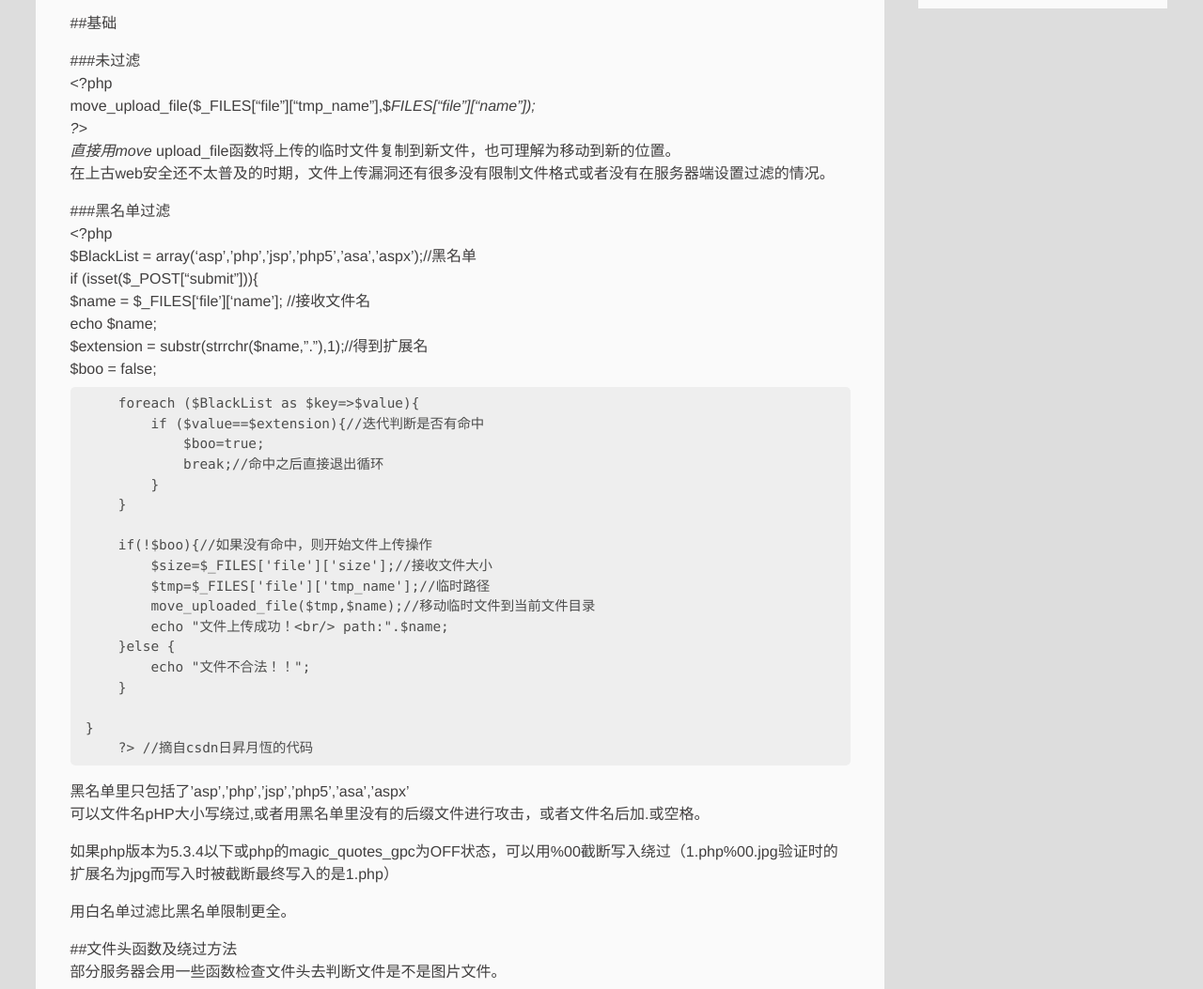
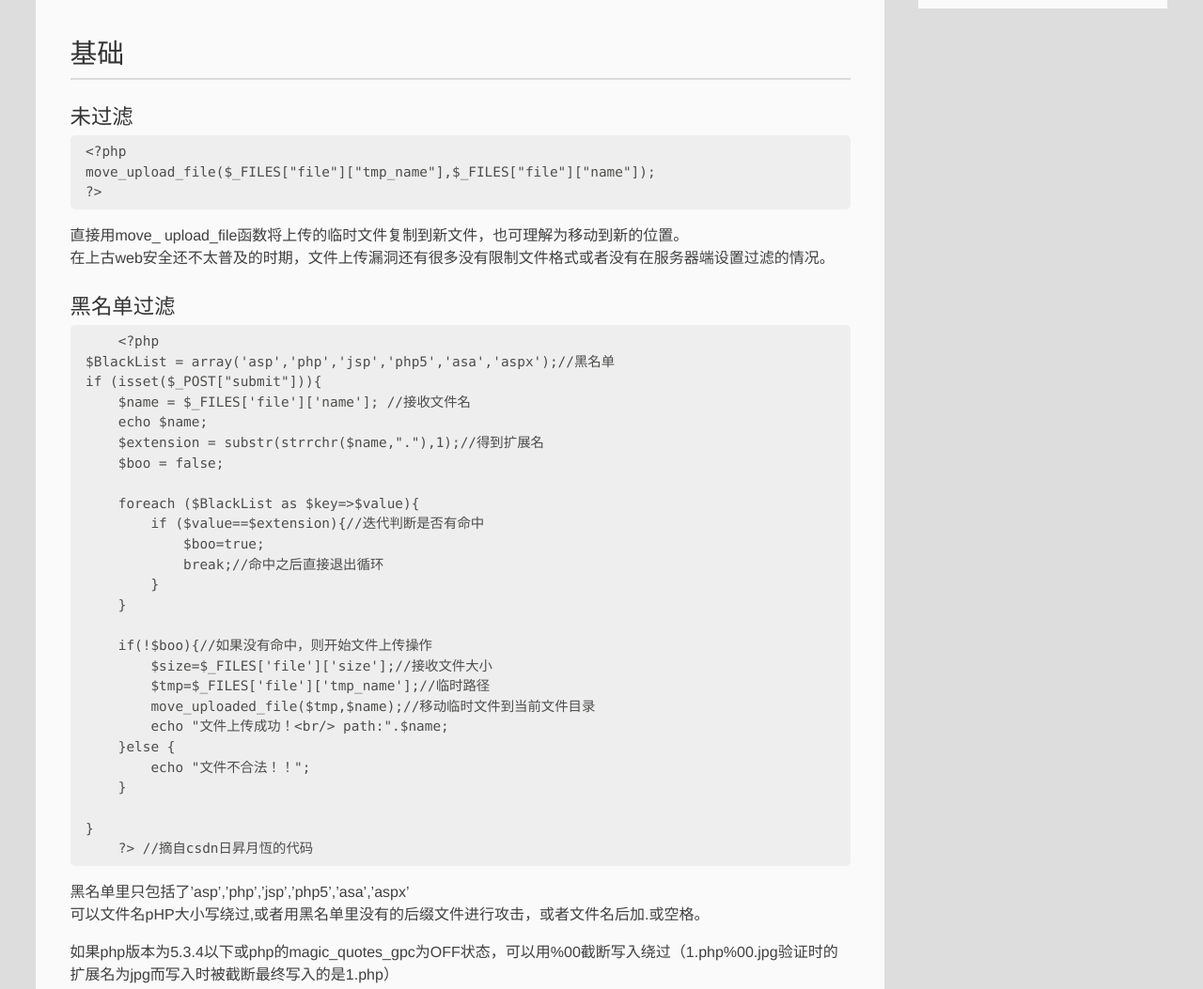
Before and after one commit to Sancrane/sancrane.github.io, a plain HTML site: page index.html in a window 1280 px wide. Shown: the part 869-1922 px from the top of the page at 94% size. Drawn offline with Linux system fonts and the light colour scheme.

Commit message:
Site updated: 2018-02-28 01:38:22

```diff
--- a/index.html
+++ b/index.html
@@ -140,14 +140,23 @@
 </header>
     <div class="article-content">
 
-        <p>#</p>
+        <p># </p>
 <p>emmmmmmm之前班上小组分环境，我们组刚好做的文件上传漏洞。当时考察的是检测文件头验证绕过和apache解析漏洞。于是做一些相关总结。</p>
 <p>文件上传漏洞是个非常常见且容易理解的一个漏洞，有很多的漏洞场景和利用方式。</p>
 <p>现今文件上传的校验一般分为：<br>客户端javascript校验（也即是网页上一段javascript脚本校验上传文件的后缀名，此时并未发送数据包，可以通过burp等修改直接绕过）<br>服务器端校验（包括常见的扩展名黑白名单校验，文件头校验，content-type字段校验）<br>waf设备校验</p>
-<p>##基础  </p>
-<p>###未过滤<br>     &lt;?php<br>     move_upload_file($_FILES[“file”][“tmp_name”],$<em>FILES[“file”][“name”]);<br>     ?&gt;<br>直接用move</em> upload_file函数将上传的临时文件复制到新文件，也可理解为移动到新的位置。<br>在上古web安全还不太普及的时期，文件上传漏洞还有很多没有限制文件格式或者没有在服务器端设置过滤的情况。</p>
-<p>###黑名单过滤<br>        &lt;?php<br>    $BlackList = array(‘asp’,’php’,’jsp’,’php5’,’asa’,’aspx’);//黑名单<br>    if (isset($_POST[“submit”])){<br>        $name = $_FILES[‘file’][‘name’]; //接收文件名<br>        echo $name;<br>        $extension = substr(strrchr($name,”.”),1);//得到扩展名<br>        $boo = false;  </p>
-<pre><code>    foreach ($BlackList as $key=&gt;$value){
+<h2 id="基础"><a href="#基础" class="headerlink" title="基础"></a>基础</h2><h3 id="未过滤"><a href="#未过滤" class="headerlink" title="未过滤"></a>未过滤</h3><pre><code>&lt;?php
+move_upload_file($_FILES[&quot;file&quot;][&quot;tmp_name&quot;],$_FILES[&quot;file&quot;][&quot;name&quot;]);
+?&gt;
+</code></pre><p>直接用move_ upload_file函数将上传的临时文件复制到新文件，也可理解为移动到新的位置。<br>在上古web安全还不太普及的时期，文件上传漏洞还有很多没有限制文件格式或者没有在服务器端设置过滤的情况。</p>
+<h3 id="黑名单过滤"><a href="#黑名单过滤" class="headerlink" title="黑名单过滤"></a>黑名单过滤</h3><pre><code>    &lt;?php
+$BlackList = array(&apos;asp&apos;,&apos;php&apos;,&apos;jsp&apos;,&apos;php5&apos;,&apos;asa&apos;,&apos;aspx&apos;);//黑名单
+if (isset($_POST[&quot;submit&quot;])){
+    $name = $_FILES[&apos;file&apos;][&apos;name&apos;]; //接收文件名
+    echo $name;
+    $extension = substr(strrchr($name,&quot;.&quot;),1);//得到扩展名
+    $boo = false;
+
+    foreach ($BlackList as $key=&gt;$value){
         if ($value==$extension){//迭代判断是否有命中
             $boo=true;
             break;//命中之后直接退出循环
@@ -168,7 +177,7 @@
 </code></pre><p>黑名单里只包括了’asp’,’php’,’jsp’,’php5’,’asa’,’aspx’<br>可以文件名pHP大小写绕过,或者用黑名单里没有的后缀文件进行攻击，或者文件名后加.或空格。</p>
 <p>如果php版本为5.3.4以下或php的magic_quotes_gpc为OFF状态，可以用%00截断写入绕过（1.php%00.jpg验证时的扩展名为jpg而写入时被截断最终写入的是1.php）</p>
 <p>用白名单过滤比黑名单限制更全。</p>
-<p>##文件头函数及绕过方法<br>部分服务器会用一些函数检查文件头去判断文件是不是图片文件。</p>
+<h2 id="文件头函数及绕过方法"><a href="#文件头函数及绕过方法" class="headerlink" title="文件头函数及绕过方法"></a>文件头函数及绕过方法</h2><p>部分服务器会用一些函数检查文件头去判断文件是不是图片文件。</p>
 <pre><code>&lt;?php
 print_r(getimagesize(&apos;1.gif&apos;));
 ?&gt;
@@ -184,7 +193,7 @@ echo &quot;The picture is not a gif&quot;;
 <p>绕过方法：只要在php代码前加上一行GIF98就可以进行欺骗，或者在十六进制编辑器里加上图片的文件头保存。篡改图片的Exif，在其中添加php脚本。（比如通过GIM新建图片）<br>然后看到有人做题用copy命令</p>
 <pre><code>copy 1.jpg+2.php test.jpg
 </code></pre><p>  将1.jpg和2.php合并为test.jpg….这样。</p>
-<p>##apache解析漏洞原理<br>apache解析文件的规则是当碰到不认识的扩展名时，将会从后面向前解析，直到碰到认识的扩展名为止，如果都不认识，则会暴露其源代码。</p>
+<h2 id="apache解析漏洞原理"><a href="#apache解析漏洞原理" class="headerlink" title="apache解析漏洞原理"></a>apache解析漏洞原理</h2><p>apache解析文件的规则是当碰到不认识的扩展名时，将会从后面向前解析，直到碰到认识的扩展名为止，如果都不认识，则会暴露其源代码。</p>
 <pre><code> 配置相关
 （1）如果在apache的conf里有这样一行配置————AddHandler php5-script.php 这时只要文件名里包含.php即使文件名是x.php.jpg也会以php来执行。
 （2）如果在apache的conf里有这样一行配置————AddType application/x=httpd-php.jpg 即使扩展名是.jpg，一样能以php方式执行。
@@ -549,11 +558,11 @@ gnuplot直接用“plot 函数/文件”可以导出图片（更复杂的操作
 
 
 
-				<li><a href="/tags/WEB/" title="WEB">WEB<sup>1</sup></a></li>
+				<li><a href="/tags/CRYPTO/" title="CRYPTO">CRYPTO<sup>1</sup></a></li>
 
 
 
-				<li><a href="/tags/CRYPTO/" title="CRYPTO">CRYPTO<sup>1</sup></a></li>
+				<li><a href="/tags/WEB/" title="WEB">WEB<sup>1</sup></a></li>
 
 
 		</ul>
```
Also changed, not shown: 2017/10/26/misc_1/index.html (+2 -2 lines), 2017/11/13/一个RSA入门总结/index.html (+2 -2 lines), 2017/11/18/文件上传总结/index.html (+24 -15 lines), 2017/12/27/test/index.html (+2 -2 lines).
